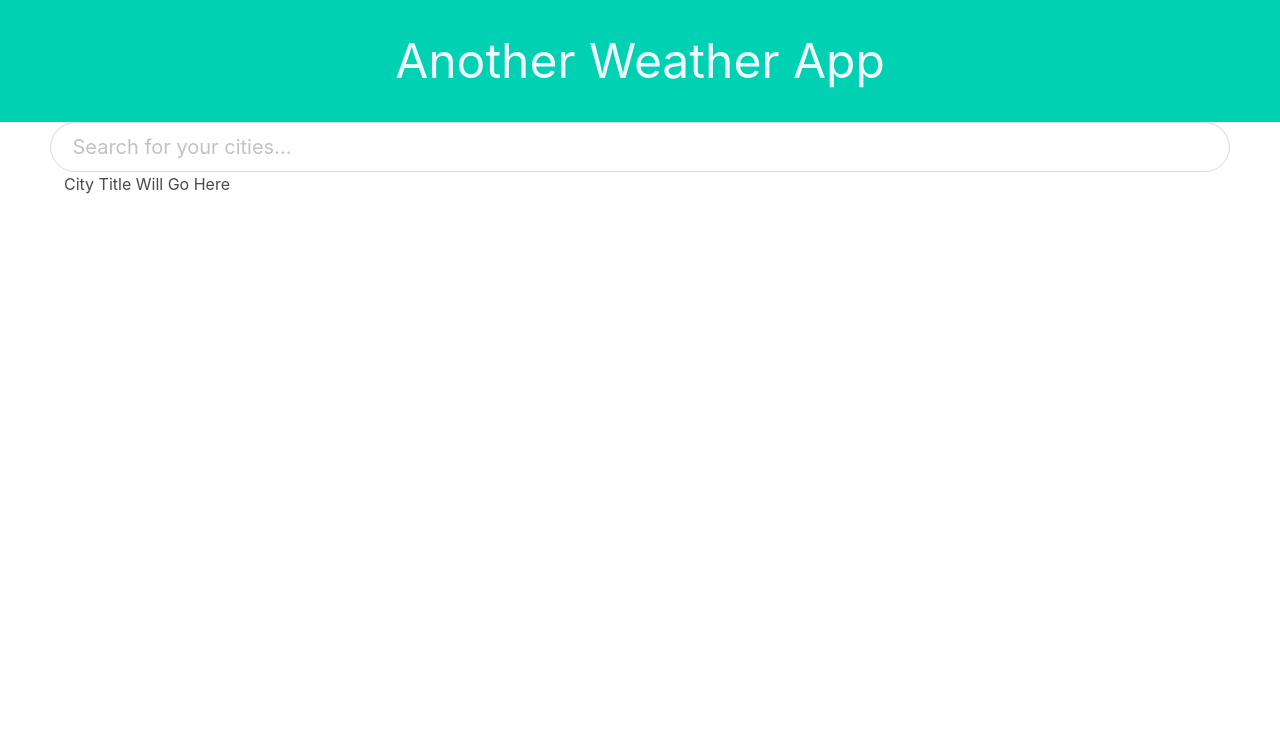
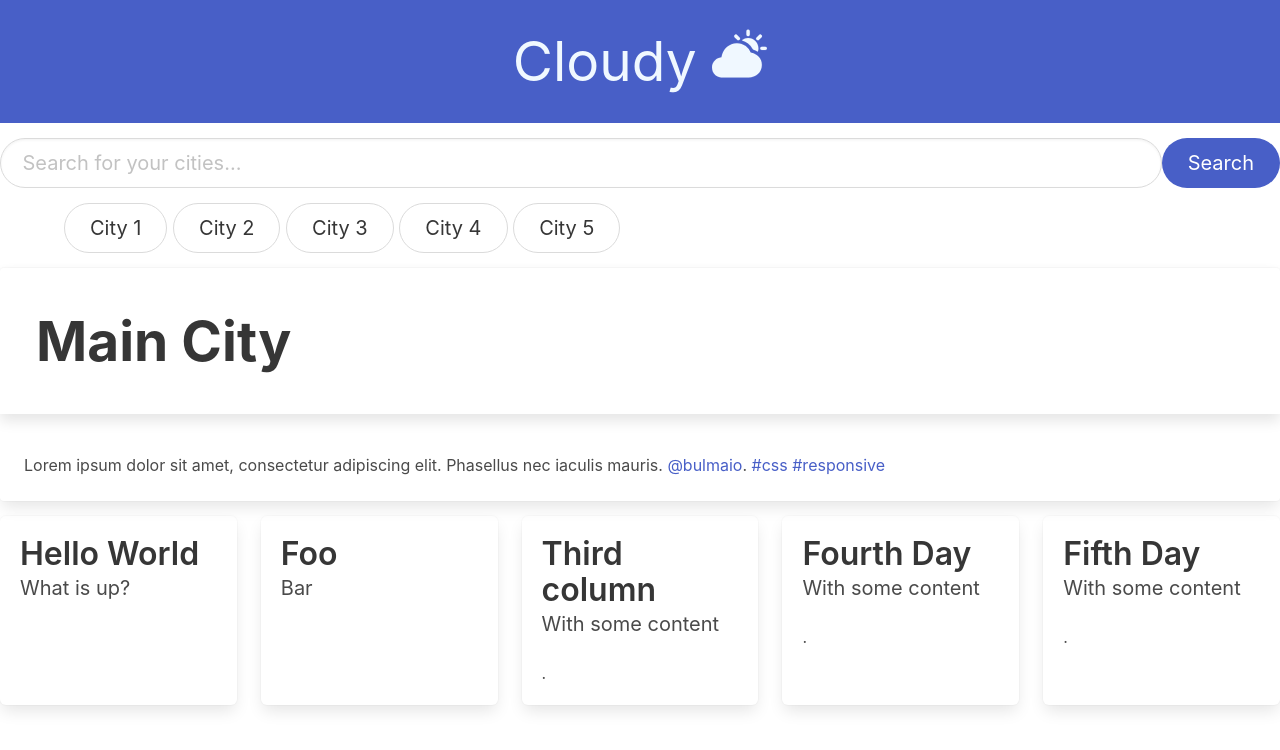
Before and after one commit to frivera14/weather-app, a plain HTML site: page index.html in a window 1280 px wide. Drawn offline with nearby package versions, Linux system fonts and the light colour scheme.

Commit message:
Basic outline

```diff
--- a/index.html
+++ b/index.html
@@ -5,23 +5,92 @@
     <meta charset="UTF-8">
     <meta name="viewport" content="width=device-width, initial-scale=1.0">
     <link rel="stylesheet" href="https://cdn.jsdelivr.net/npm/bulma@0.9.3/css/bulma.min.css">
+    <script type="module" src="https://unpkg.com/ionicons@5.5.2/dist/ionicons/ionicons.esm.js"></script>
+    <script nomodule src="https://unpkg.com/ionicons@5.5.2/dist/ionicons/ionicons.js"></script>
     <link rel="stylesheet" href="style.css">
     <title>What's the weather?</title>
 </head>
 
 <body>
-    <header class="has-background-primary">
-        <h1>Another Weather App </h1>
+    <header class="has-background-link">
+        <h1>Cloudy <ion-icon name="partly-sunny"></ion-icon> </h1>
     </header>
 
     <main>
         <div class="searchbar">
             <input class="input is-rounded is-medium" type="text" placeholder="Search for your cities...">
+            <button class="button is-link is-rounded is-medium">Search</button>
         </div>
 
         <div class="container">
-            <h2>City Title Will Go Here</h2>
+            <nav class="breadcrumb is-medium">
+                <button class="button is-rounded is-medium" href="#">City 1</button>
+                <button class="button is-rounded is-medium" href="#">City 2</button>
+                <button class="button is-rounded is-medium" href="#">City 3</button>
+                <button class="button is-rounded is-medium" href="#">City 4</button>
+                <button class="button is-rounded is-medium" href="#">City 5</button>
+              </nav>
         </div>
+
+        <div class="card">
+            <header class="card-header">
+              <p class="card-header-title">
+                Main City
+              </p>
+              <button class="card-header-icon">
+              </button>
+            </header>
+            <div class="card-content">
+              <div class="content">
+                Lorem ipsum dolor sit amet, consectetur adipiscing elit. Phasellus nec iaculis mauris.
+                <a href="#">@bulmaio</a>. <a href="#">#css</a> <a href="#">#responsive</a>
+                <br>
+
+              </div>
+            </div>
+          </div>
+
+        <div class="tile is-ancestor">
+            <div class="tile is-parent">
+              <article class="tile is-child box">
+                <p class="title">Hello World</p>
+                <p class="subtitle">What is up?</p>
+              </article>
+            </div>
+            <div class="tile is-parent">
+              <article class="tile is-child box">
+                <p class="title">Foo</p>
+                <p class="subtitle">Bar</p>
+              </article>
+            </div>
+            <div class="tile is-parent">
+              <article class="tile is-child box">
+                <p class="title">Third column</p>
+                <p class="subtitle">With some content</p>
+                <div class="content">
+                  <p>.</p>
+                </div>
+              </article>
+            </div>
+            <div class="tile is-parent">
+              <article class="tile is-child box">
+                <p class="title">Fourth Day</p>
+                <p class="subtitle">With some content</p>
+                <div class="content">
+                  <p>.</p>
+                </div>
+              </article>
+            </div>
+            <div class="tile is-parent">
+              <article class="tile is-child box">
+                <p class="title">Fifth Day</p>
+                <p class="subtitle">With some content</p>
+                <div class="content">
+                  <p>.</p>
+                </div>
+              </article>
+            </div>
+          </div>
     </main>
 
 
--- a/style.css
+++ b/style.css
@@ -1,8 +1,10 @@
 header {
-    font-size: 48px;
+    font-size: 55px;
     color: aliceblue;
-    padding: 25px;
+    padding: 20px;
     text-align: center;
+    margin-bottom: 15px;
+
 }
 
 body {
@@ -11,7 +13,10 @@ body {
 }
 
 .searchbar {
-    align-content: center;
-    margin-left: 50px;
-    margin-right: 50px;
+    margin-bottom: 15px;
+    display: flex;
 }
+
+.container, .card {
+    margin-bottom: 15px;
+}
```
